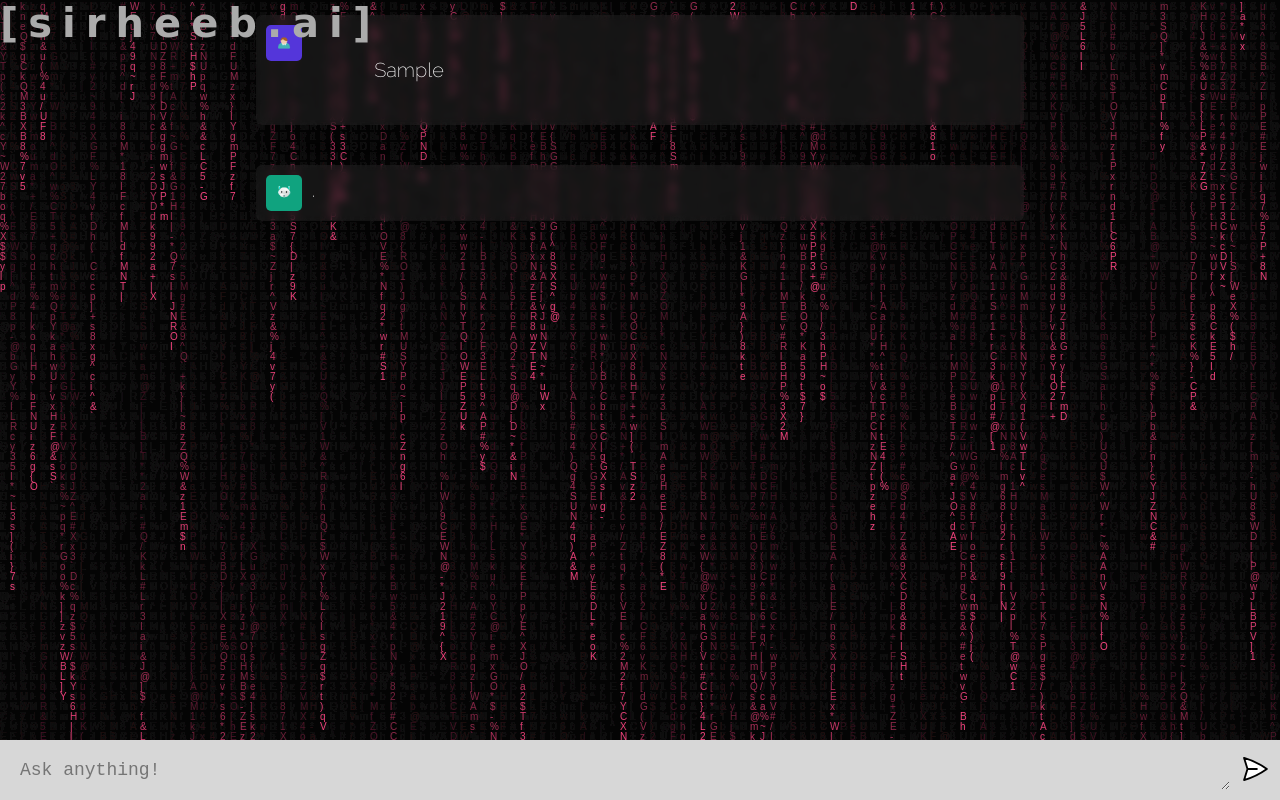
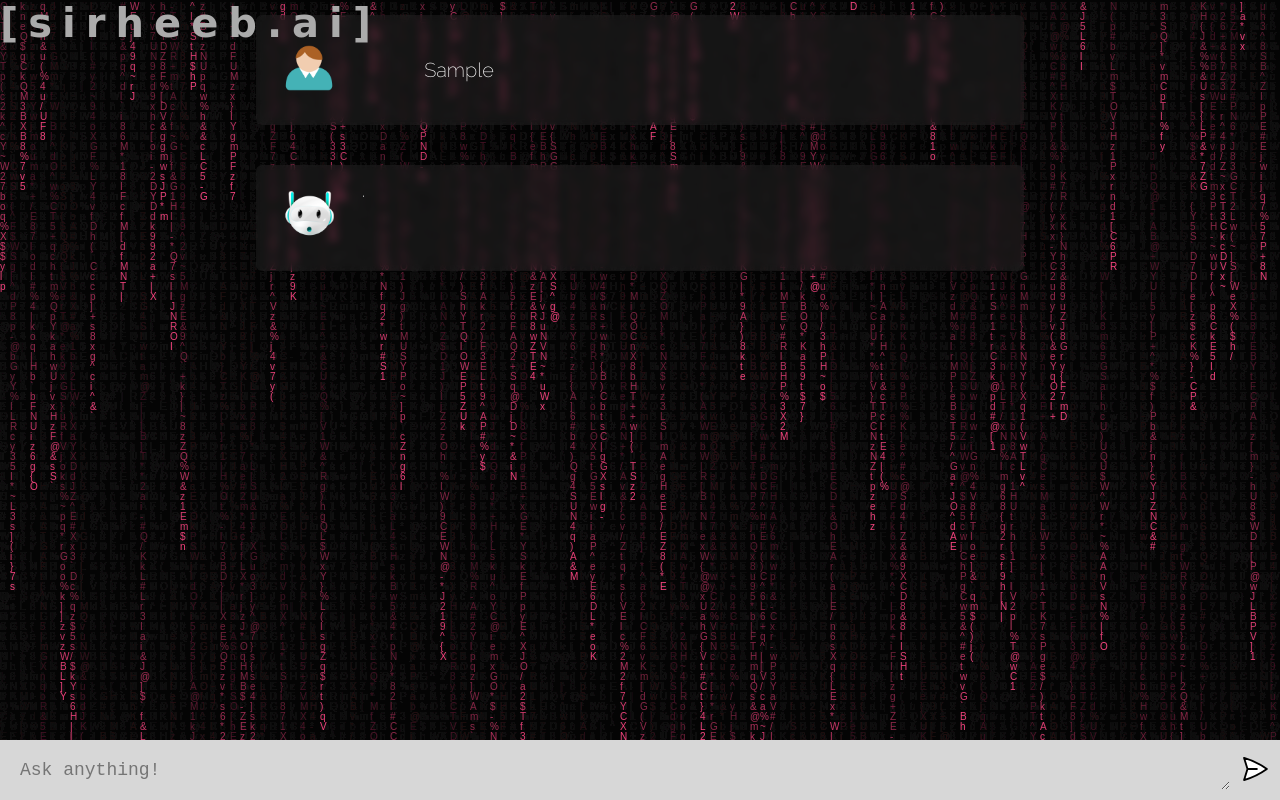
Before and after one commit to s13bp/frontend, a website built with Vite: page index.html in a window 1280 px wide. Both pictures are taken after typing "Sample" into the empty fields and a click on the button 1255 px from the left and 770 px from the top of the page. Built offline with nearby package versions, Linux system fonts and the light colour scheme; no server answers; files whose address does not match are found by name; a web font is replaced by a local one.

Commit message:
Add files via upload

```diff
--- a/style.css
+++ b/style.css
@@ -84,22 +84,22 @@ body {
 }
 
 .profile {
-  width: 36px;
-  height: 36px;
-  border-radius: 5px;
-  background: #5436DA;
+  width: 86px;
+  height: 86px;
+  border-radius: 50%;
+  background: #5436da00;
   display: flex;
   justify-content: center;
   align-items: center;
 }
 
 .ai .profile {
-  background: #10a37f;
+  background: #10a37e00;
 }
 
 .profile img {
-  width: 60%;
-  height: 60%;
+  width: 100%;
+  height: 100%;
   object-fit: contain;
 }
 
```
